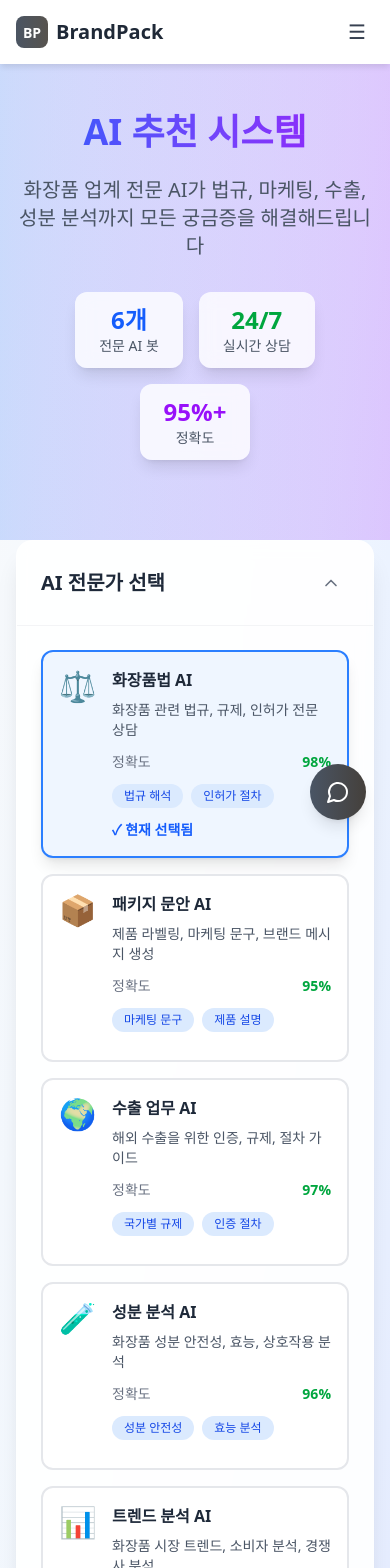
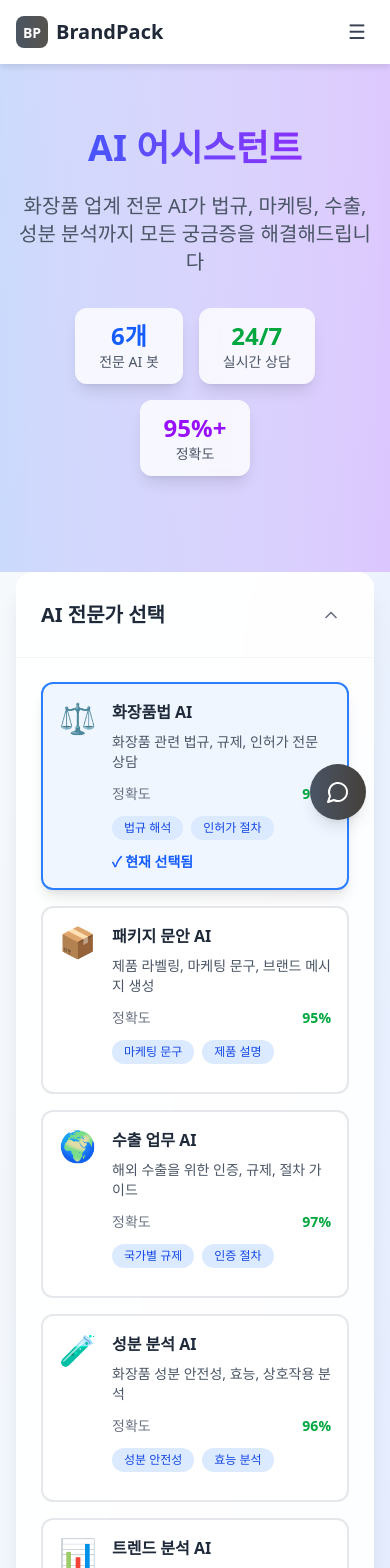
Before and after one commit to kikoon-ek/brandpack-platform, a React (Vite) app: page /#/ai-assistant in a window 390 px wide. Shown: the top 1568 px of the page. Built offline with nearby package versions, Linux system fonts and the light colour scheme.

Commit message:
Fix React imports and completely rewrite AIRecommendationPage with proper responsive layout

```diff
--- a/src/pages/AIRecommendationPage.jsx
+++ b/src/pages/AIRecommendationPage.jsx
@@ -95,7 +95,7 @@ const AIRecommendationPage = () => {
         timestamp: new Date()
       }
     ]);
-  }, [selectedAI]);
+  }, [selectedAI, currentAI.name]);
 
   // 메시지 전송
   const handleSendMessage = async () => {
@@ -131,11 +131,11 @@ const AIRecommendationPage = () => {
   return (
     <div className="min-h-screen bg-gradient-to-br from-slate-50 via-blue-50 to-indigo-100">
       {/* 헤더 섹션 */}
-      <section className="relative py-12 overflow-hidden">
+      <section className="relative py-16 overflow-hidden">
         <div className="absolute inset-0 bg-gradient-to-r from-blue-600/20 to-purple-600/20"></div>
         <div className="relative max-w-7xl mx-auto px-4 sm:px-6 lg:px-8 text-center">
-          <h1 className="text-4xl md:text-5xl font-bold bg-gradient-to-r from-blue-600 to-purple-600 bg-clip-text text-transparent mb-6">
-            AI 추천 시스템
+          <h1 className="text-4xl md:text-6xl font-bold bg-gradient-to-r from-blue-600 to-purple-600 bg-clip-text text-transparent mb-6">
+            AI 어시스턴트
           </h1>
           <p className="text-xl text-gray-600 mb-8 max-w-3xl mx-auto">
             화장품 업계 전문 AI가 법규, 마케팅, 수출, 성분 분석까지 모든 궁금증을 해결해드립니다
@@ -157,12 +157,13 @@ const AIRecommendationPage = () => {
         </div>
       </section>
 
-      {/* 메인 콘텐츠 - 완전히 새로운 반응형 구조 */}
+      {/* 메인 콘텐츠 - 모바일 우선 반응형 구조 */}
       <section className="max-w-7xl mx-auto px-4 sm:px-6 lg:px-8 pb-12">
+        {/* 모바일: 세로 배치, 데스크톱: 좌우 배치 */}
         <div className="flex flex-col lg:flex-row gap-8">
 
-          {/* AI 전문가 선택 영역 */}
-          <div className="w-full lg:w-80 lg:flex-shrink-0">
+          {/* AI 전문가 선택 영역 - 모바일에서 상단, 데스크톱에서 좌측 */}
+          <div className="w-full lg:w-80 lg:flex-shrink-0 order-1 lg:order-1">
             <div className="bg-white/90 backdrop-blur-sm rounded-2xl shadow-xl border border-white/20">
 
               {/* 헤더 - 모바일에서만 접기 버튼 표시 */}
@@ -218,8 +219,8 @@ const AIRecommendationPage = () => {
             </div>
           </div>
 
-          {/* 채팅 영역 */}
-          <div className="flex-1">
+          {/* 채팅 영역 - 모바일에서 하단, 데스크톱에서 우측 */}
+          <div className="flex-1 order-2 lg:order-2">
             <div className="bg-white rounded-2xl shadow-xl border border-white/20 flex flex-col h-[600px] lg:h-[700px]">
 
               {/* AI 헤더 */}
```
